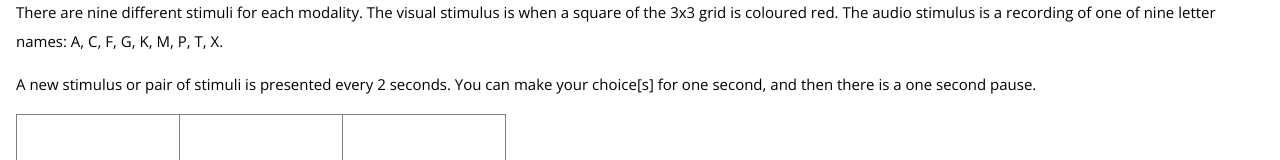
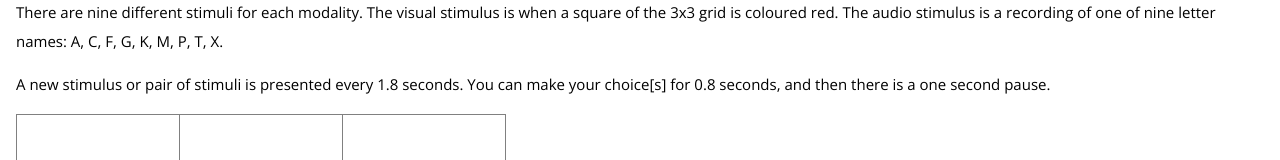
Before and after one commit to alexjago/dual-n-back, a plain HTML site: page index.html in a window 1280 px wide. Shown: the part 282-442 px from the top of the page. Drawn offline with nearby package versions, Linux system fonts and the light colour scheme.

Commit message:
Corrected instruction text to account for 800ms PI.

```diff
--- a/index.html
+++ b/index.html
@@ -57,8 +57,8 @@
 	<p>There are nine different stimuli for each modality.
 	   <span class="VisualInstr">The visual stimulus is when a square of the 3x3 grid is coloured red.</span>
 	   <span class="AudioInstr">The audio stimulus is a recording of one of nine letter names: A, C, F, G, K, M, P, T, X.</span></p>
-	<p>A new stimulus or pair of stimuli is presented every <span id="timeinfo">2</span> seconds.
-		You can make your choice[s] for one second, and then there is a one second pause.</p>
+	<p>A new stimulus or pair of stimuli is presented every <span id="timeinfo">1.8</span> seconds.
+		You can make your choice[s] for 0.8 seconds, and then there is a one second pause.</p>
 <div>
 
 <div id="jsPsychDisplayElement" tabindex="-1"></div>
```
